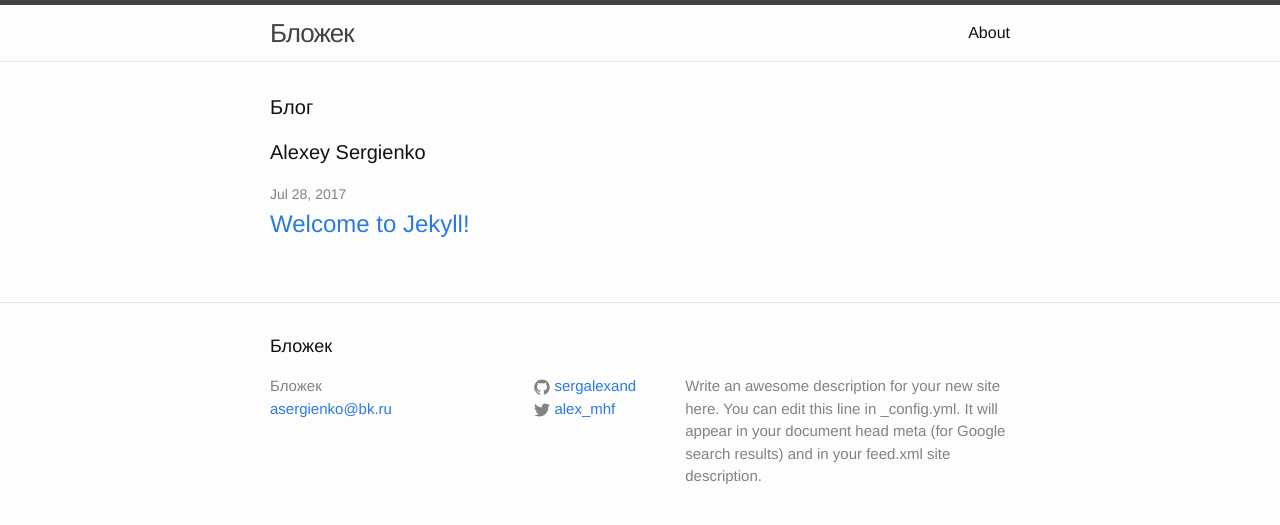
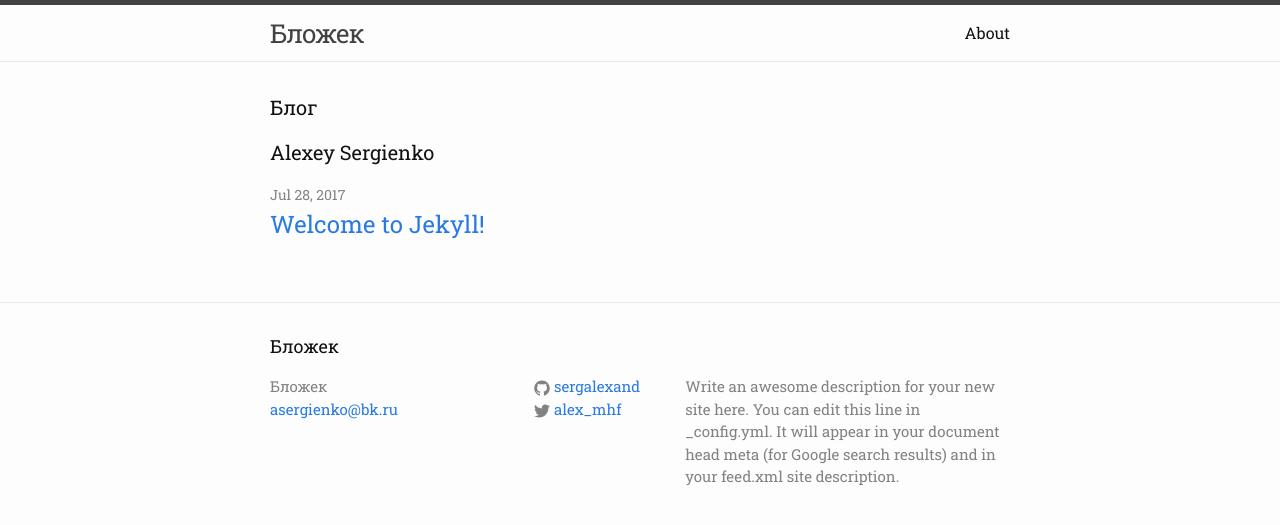
Before and after one commit to SergAlexAnd/SergAlexAnd.github.io, a Jekyll site: the page built from index.html, in a window 1280 px wide. Shown: the top 525 px of the page. Built offline with Jekyll 4.4.1, drawn with Linux system fonts in a browser that asks for light colours.

Commit message:
0.6
шрифт

```diff
--- a/css/main.scss
+++ b/css/main.scss
@@ -6,7 +6,7 @@
 
 
 // Our variables
-$base-font-family: "Helvetica Neue", Helvetica, Arial, sans-serif;
+$base-font-family: 'Roboto Slab', serif;
 $base-font-size:   16px;
 $base-font-weight: 400;
 $small-font-size:  $base-font-size * 0.875;
```
